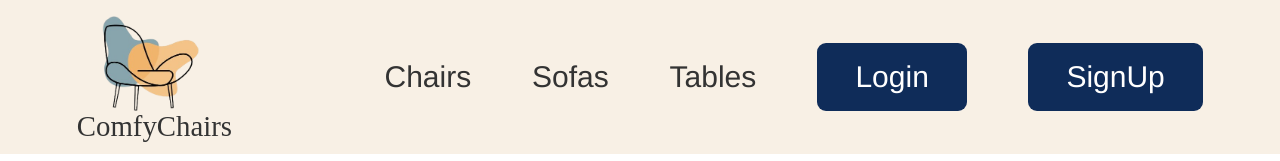
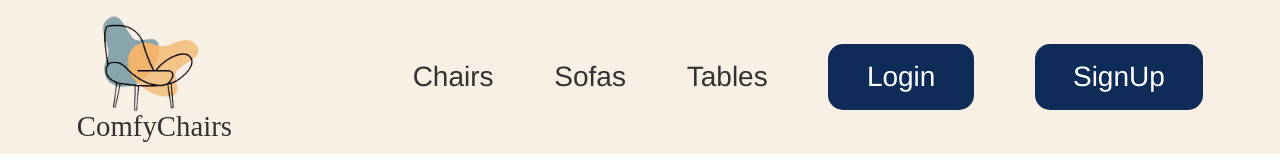
Before and after one commit to sohilaabdallaa/ComfyChairs, a plain HTML site: page index.html in a window 1280 px wide. Shown: the top 161 px of the page. Drawn offline with Linux system fonts and the light colour scheme.

Commit message:
dropDown update

```diff
--- a/index.html
+++ b/index.html
@@ -22,21 +22,21 @@
 
     <nav class="main-nav">
       <ul class="main-nav-list">
-        <li><a class="main-nav-link" href="#">Chairs</a>
+         <li><a class="main-nav-link" href="#">Chairs </a><!-- ▼ -->
           <ul class="dropdown">
             <li><a href="#">Arm Chairs</a></li>
             <li><a href="#">Dining Chairs</a></li>
           </ul>
         </li>
 
-        <li><a class="main-nav-link" href="#">Sofas</a>
+        <li><a class="main-nav-link" href="#">Sofas </a>
           <ul class="dropdown">
             <li><a href="#">Linear</a></li>
             <li><a href="#">L-shape</a></li>
           </ul>
         </li>
 
-        <li><a class="main-nav-link" href="#">Tables</a>
+        <li><a class="main-nav-link" href="#">Tables </a>
           <ul class="dropdown">
             <li><a href="#">Coffee Table</a></li>
             <li><a href="#">Dining Tables</a></li>
--- a/index_page_style.css
+++ b/index_page_style.css
@@ -36,7 +36,7 @@
   position: relative;
   text-decoration: none;
   color: #333;
-  font-size:30px;
+  font-size:28px;
   font-family: Helvetica,Helvetica Neue,Arial,Lucida Grande,sans-serif;
   font-style: normal;
   font-weight: 400;
@@ -50,7 +50,7 @@
 .main-nav-link.nav-cta:link,
 .main-nav-link.nav-cta:visited {
   padding: 1.2rem 2.4rem;
-  border-radius: 9px;
+  border-radius: 15px;
   color: #fff;
   background-color: #0F2C59;
 }
```
